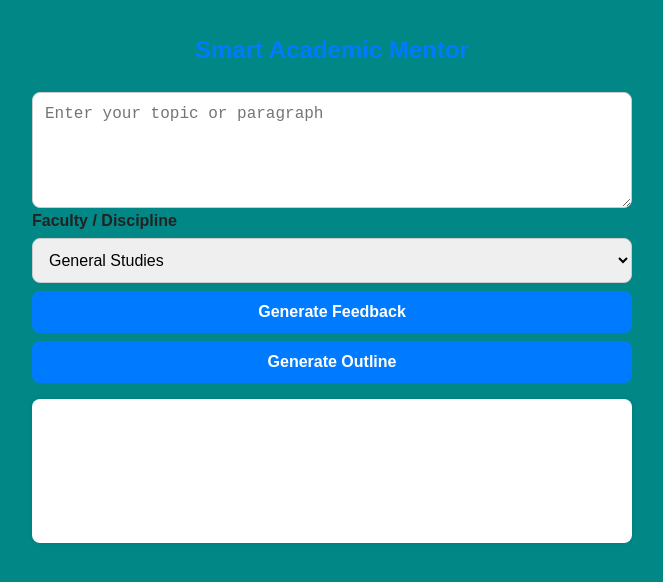
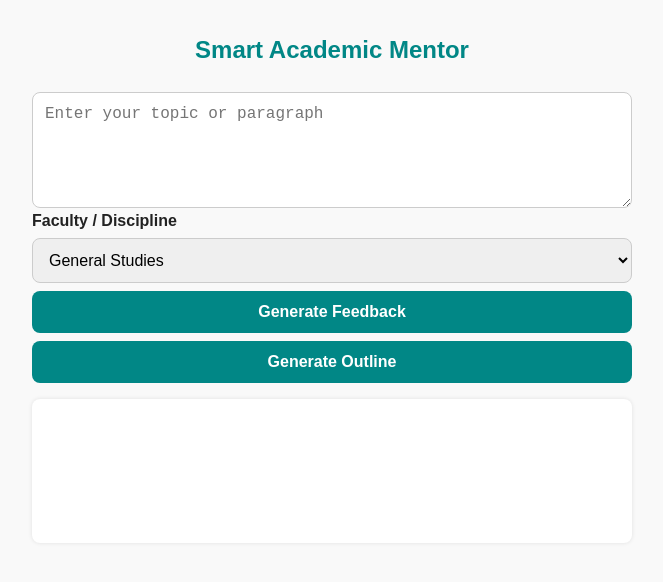
Before and after one commit to easy-doesit/smart-academic-mentor, a plain HTML site: page index.html in a window 1280 px wide. Shown: the whole page, without its empty margins (308-971 px from the left). Drawn offline with Linux system fonts and the light colour scheme.

Commit message:
Update index.html

```diff
--- a/index.html
+++ b/index.html
@@ -9,12 +9,12 @@
       font-family:Poppins,sans-serif;
       margin:0;
       padding:16px;
-      background:#018786FF;
+      background:#f9f9f9;
       color:#222;
       max-width:600px;
       margin:auto;
     }
-    h2{text-align:center;color:#007bff}
+    h2{text-align:center;color:#018786FF}
     textarea,select,button{
       width:100%;
       font-size:16px;
@@ -25,7 +25,7 @@
       box-sizing:border-box;
     }
     button{
-      background:#007bff;
+      background:#018786FF;
       color:#fff;
       border:none;
       font-weight:600;
```
